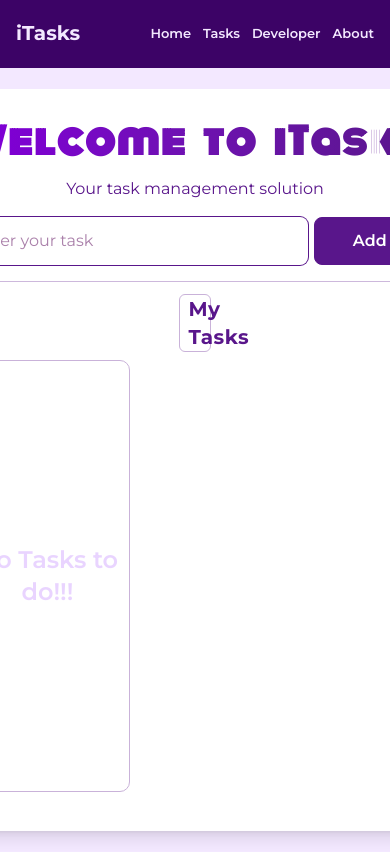
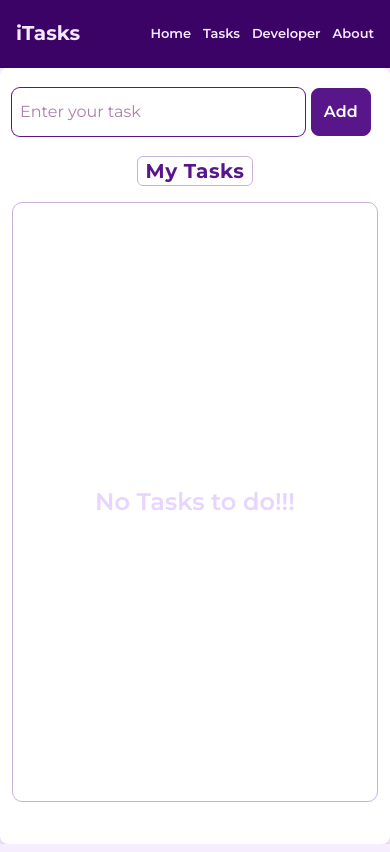
Before and after one commit to faisalzGIT/Tasks-Listing-Web-App-by-React, a React (Vite) app: page /mytasks in a window 390 px wide. Built offline with nearby package versions, Linux system fonts and the light colour scheme.

Commit message:
RUP46: 1) Made Tasks page responsive 2) Made changes in the Tasks page UI

```diff
--- a/src/components/about.jsx
+++ b/src/components/about.jsx
@@ -15,7 +15,7 @@ return (
                     <span className="monoton-regular text-lg md:text-4xl font-bold mb-0 md:mb-1 text-purple-900 md:tracking-wider">Was</span>
                     <span className="monoton-regular text-lg md:text-4xl font-bold mb-0 md:mb-1 text-purple-900 md:tracking-wider">Made</span>
                 </h1>
-                <div className="mb-4 md:w-[700px] h-[3px] md:h-[4px] bg-purple-900 m-auto rounded-4xl"></div>
+                <div className="mb-4 md:w-[700px] h-[2px] md:h-[4px] bg-purple-900 m-auto rounded-4xl"></div>
                 <p className="text-[16px] text-purple-900 font-semibold mb-6 w-full">
                     <strong>iTasks</strong> is a modern, Responsive, and user-friendly Todo Listing Web
                     App designed to help you organize your day and achieve your goals
--- a/src/components/myTasks.jsx
+++ b/src/components/myTasks.jsx
@@ -94,23 +94,31 @@ function MyTasks() {
           }
         `;
   return (<>
-        <div className="container w-full bg-purple-100 h-[93vh] overflow-hidden flex justify-center items-center">
-        <div className="bg-white shadow-lg rounded-lg p-8 w-[700px] h-[88vh]">
-            <h1 className="monoton-regular flex justify-center gap-2 text-4xl font-bold mb-4 text-center text-purple-900 tracking-wider"><span className="monoton-regular flex justify-center gap-4 bg-clip-text text-transparent bg-gradient-to-r from-purple-700 via-purple-800 to-purple-900">
+        <div className="containerr mt-0 w-full bg-purple-100 h-[92vh] overflow-hidden flex justify-center items-center">
+        <div className="bg-white shadow-lg rounded-lg p-3 md:p-8 m-0 w-[700px] h-[92vh] md:h-[86vh]">
+            {/* <h1 className="monoton-regular flex justify-center gap-2 text-2xl md:text-4xl font-bold mb-4 text-center text-purple-900 tracking-wider">
+                <span className="monoton-regular flex justify-center gap-2 md:gap-4 bg-clip-text text-transparent bg-gradient-to-r from-purple-700 via-purple-800 to-purple-900">
                   <span>Welcome</span>
                   <span>to</span>
                   <span>iTasks</span>
-                </span></h1>
-            <p className=" mb-4 text-center text-purple-900">Your task management solution</p>
-            <form className='text-center flex gap-1.5 h-14 ' >
+                </span>
+            </h1> */}
+            {/* <p className="text-2xl md:text-4xl mb-2 text-purple-900 monoton-regular w-full ">
+                <div className='flex justify-center gap-2 md:gap-4 bg-clip-text text-transparent bg-gradient-to-r from-purple-700 to-purple-900'>
+                    <span>Stay</span>
+                    <span>consistent</span>
+                </div>
+            </p> */}
+            {/* <div className="mb-4 md:w-full  h-[2px] md:h-[3px] bg-purple-900 m-auto rounded-full"></div> */}
+            <form className='text-center flex gap-1.5 h-14 mt-2 md:mt-0' >
                 <input type="text" onChange={handleChange} value={task} placeholder="Enter your task" className=" ring-1 ring-purple-900 focus:ring-purple-800 focus:ring-2 focus:outline-none  rounded-lg p-2 w-[80%] h-12 mb-4" />
-                <button onClick={handleAdd} className="bg-purple-900 hover:bg-purple-800 text-white rounded-lg w-30 h-12 border hover:border-purple-900 border-purple-900  transition-all duration-200 font-semibold "> Add </button>
+                <button onClick={handleAdd} className="bg-purple-900 hover:bg-purple-800 text-white rounded-lg px-3 md:px-0 md:w-30 h-12 border hover:border-purple-900 border-purple-900  transition-all duration-200 font-semibold "> Add </button>
             </form>
-                <hr className='h-[1px] text-purple-900 opacity-30 mb-0 mt-2' />
+                {/* <hr className='h-[1px] text-purple-900 opacity-30 mb-0 mt-2' /> */}
             <div className="w-full p-0  h-auto ">
-                <h2 className="text-xl font-bold text-purple-900 text-center  m-auto mb-2 mt-3 tracking-wide border border-[#c9b2d9] px-2 w-[8vw] rounded-[6px]">My Tasks</h2>
-                <div className='border border-[#c9b2d9] rounded-[10px] p-1  w-fit text-center mb-1'>
-                    <div className='displayingTasks flex flex-col gap-2 h-[50vh] w-[40vw] overflow-y-scroll scrollbar-purple  '>
+                <h2 className="text-xl font-bold text-purple-900 text-center m-auto mb-4 mt-3 tracking-wide border border-[#c9b2d9] px-2 w-fit md:w-[8vw] rounded-[6px]">My Tasks</h2>
+                <div className='border border-[#c9b2d9] rounded-[10px] p-1 w-full md:w-fit text-center mb-1 mt-2'>
+                    <div className='displayingTasks flex flex-col gap-2 h-[70vh] md:h-[60vh] w-full md:w-[40vw] overflow-y-scroll scrollbar-purple'>
                         {tasks.length === 0 && <div className='text-center text-purple-200 font-semibold flex justify-center items-center h-full text-2xl'>No Tasks to do!!!</div>}
                         {tasks.map((item)=>{
 
```
